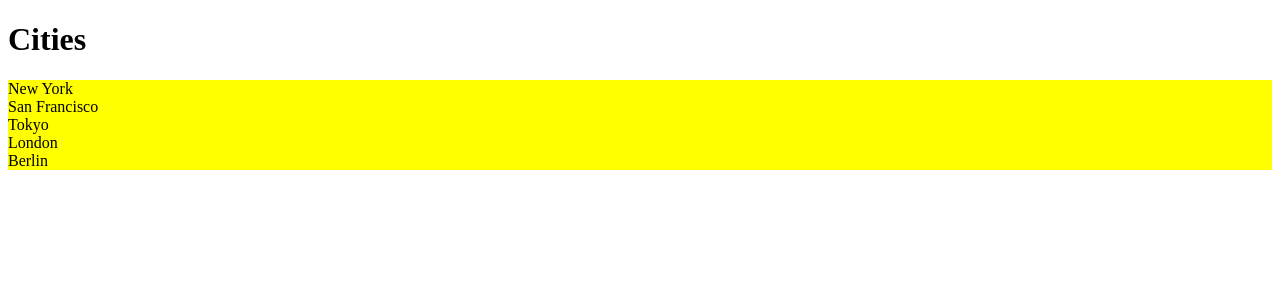
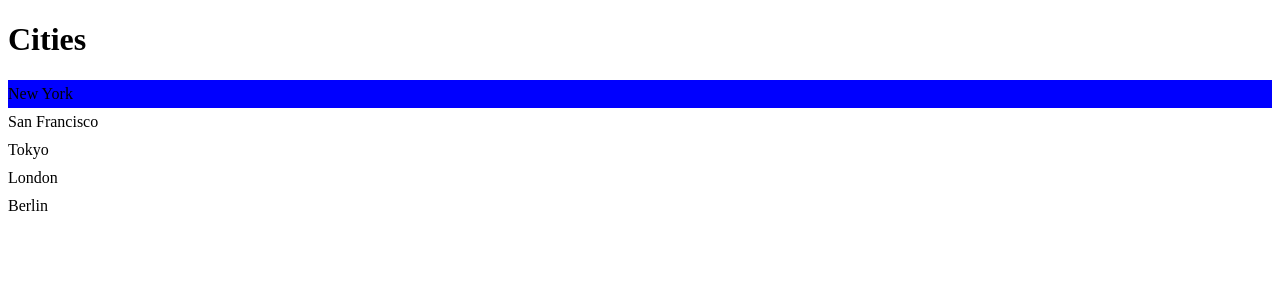
Before and after one commit to CaptainSalman/ReactPracticeApp, a React (Vite) app: page / in a window 1280 px wide. Shown: the top 300 px of the page. Built offline with nearby package versions, Linux system fonts and the light colour scheme.

Commit message:
Used styled components

```diff
--- a/package.json
+++ b/package.json
@@ -12,7 +12,8 @@
   "dependencies": {
     "bootstrap": "^5.2.3",
     "react": "^19.2.0",
-    "react-dom": "^19.2.0"
+    "react-dom": "^19.2.0",
+    "styled-components": "^6.1.19"
   },
   "devDependencies": {
     "@eslint/js": "^9.39.1",
--- a/src/components/ListGroup/ListGroup.module.css
+++ b/src/components/ListGroup/ListGroup.css
@@ -1,4 +1,4 @@
-.listGroup{
+.list-Group{
     list-style: none;
     padding: 0;
 }
--- a/src/components/ListGroup/ListGroup.tsx
+++ b/src/components/ListGroup/ListGroup.tsx
@@ -1,5 +1,20 @@
 import { useState } from "react";
-import styles from "./ListGroup.module.css";
+import "./ListGroup.css";
+import styled from "styled-components";
+
+const List = styled.ul`
+  list-style: none;
+  padding: 0;
+`;
+
+interface ListItemProps {
+  active: boolean;
+}
+
+const ListItem = styled.li<ListItemProps>`
+  padding: 5px 0;
+  background: ${ props => props.active ? "blue" : "white" };
+`;
 
 interface Props {
   items: string[];
@@ -8,20 +23,16 @@
 }
 
 const ListGroup = ({ items, heading, onSelectItem }: Props) => {
-  const [selectedIndex, setSelectedIndex] = useState(-1);
+  const [selectedIndex, setSelectedIndex] = useState(0);
 
   return (
     <>
       <h1>{heading}</h1>
-      <ul className={[styles.listGroup, styles.container].join(' ')}>
+      <List>
         {items.length === 0 && <p>No items found.</p>}
         {items.map((item, index) => (
-          <li
-            className={
-              selectedIndex === index
-                ? "list-group-item active"
-                : "list-group-item"
-            }
+          <ListItem
+            active = {index === selectedIndex}
             key={item}
             onClick={() => {
               setSelectedIndex(index);
@@ -29,9 +40,9 @@
             }}
           >
             {item}
-          </li>
+          </ListItem>
         ))}
-      </ul>
+      </List>
     </>
   );
 };
```
Also changed, not shown: 1 other file (tests, documents, lock files or other folders).
